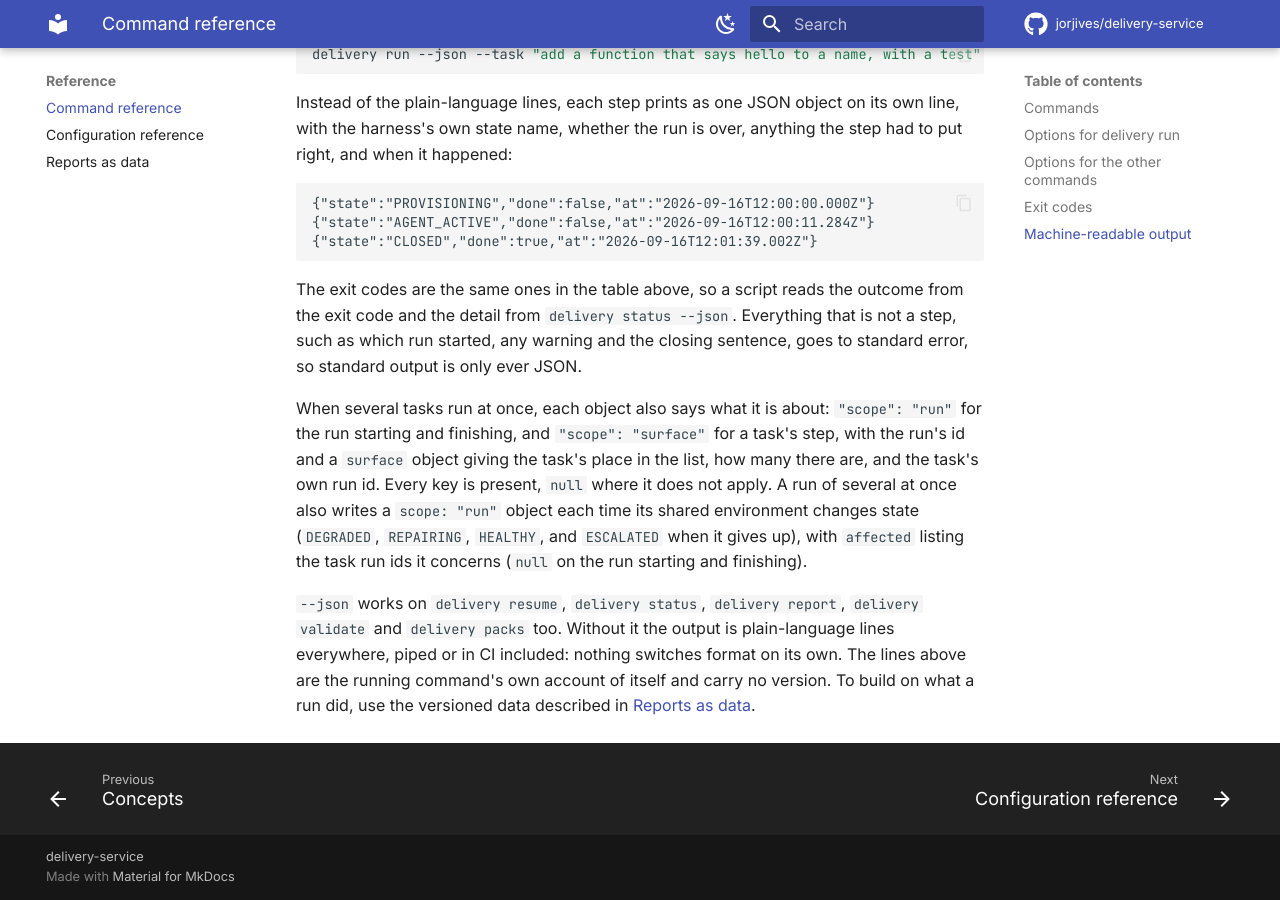
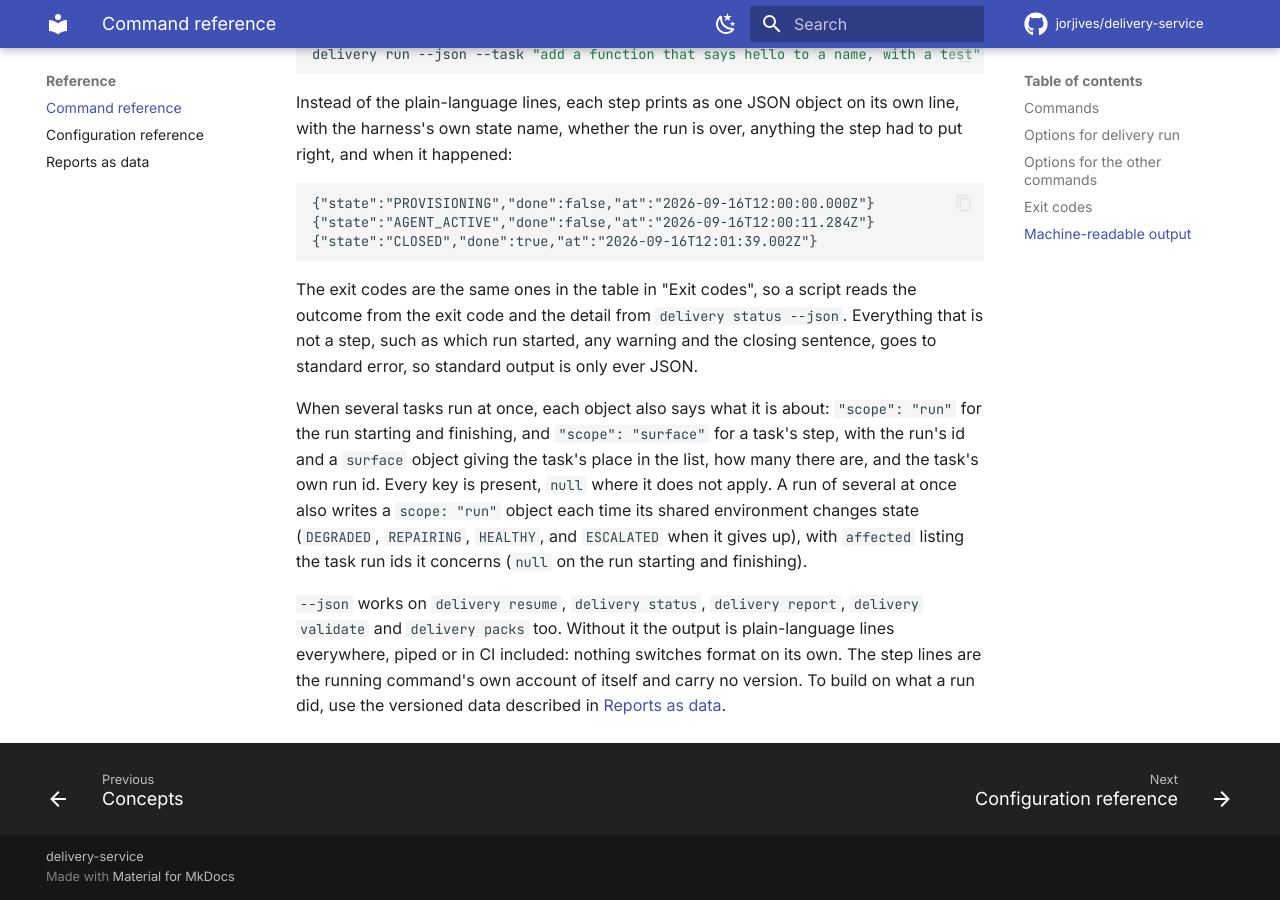
Before and after one commit to jorjives/delivery-service, an MkDocs documentation site: the page built from docs/cli-reference.md, in a window 1280 px wide and 900 px high, scrolled down 4072 px. Built offline with MkDocs 1.6.1 and Material for MkDocs 9.7.7, drawn with Linux system fonts in a browser that asks for light colours; comment, search, counter and statistics services are not loaded; some of the changed text lies outside the part shown.

Commit message:
Point the exit-code references at the command reference
The status and watch text said 'the table above', but the exit-code table moved to the command reference with the README split.

Co-Authored-By: Claude Sonnet 5.5 <noreply@anthropic.com>

````diff
--- a/docs/cli-reference.md
+++ b/docs/cli-reference.md
@@ -101,7 +101,7 @@ when it happened:
 {"state":"CLOSED","done":true,"at":"2026-09-16T12:01:39.002Z"}
 ```
 
-The exit codes are the same ones in the table above, so a script reads the outcome from the exit
+The exit codes are the same ones in the table in "Exit codes", so a script reads the outcome from the exit
 code and the detail from `delivery status --json`. Everything that is not a step, such as which
 run started, any warning and the closing sentence, goes to standard error, so standard output is
 only ever JSON.
@@ -116,5 +116,5 @@ concerns (`null` on the run starting and finishing).
 
 `--json` works on `delivery resume`, `delivery status`, `delivery report`, `delivery validate` and `delivery packs` too. Without it the output is
 plain-language lines everywhere, piped or in CI included: nothing switches format on its own.
-The lines above are the running command's own account of itself and carry no version. To build
+The step lines are the running command's own account of itself and carry no version. To build
 on what a run did, use the versioned data described in [Reports as data](reporting.md).
````
Also changed, not shown: other parts of docs/cli-reference.md (+1 -1 lines), docs/check-a-run.md (+2 -2 lines).
